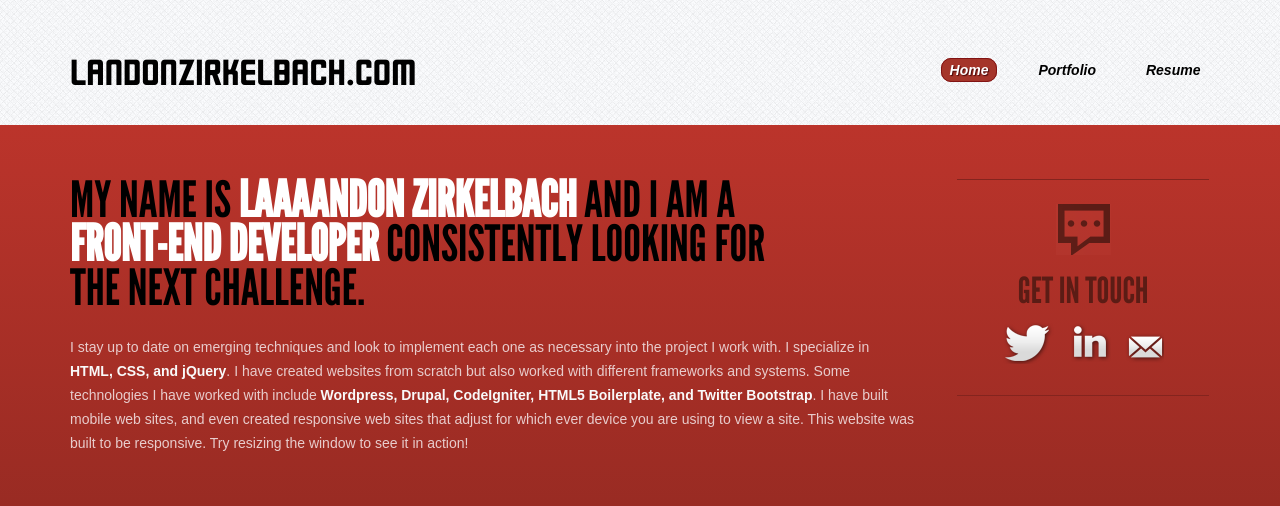
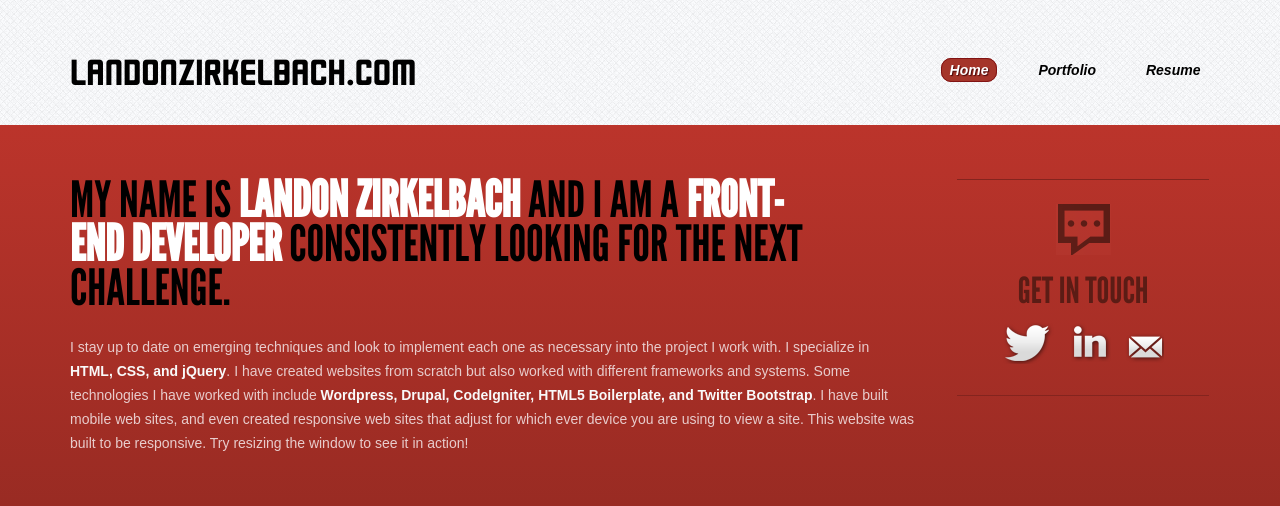
Before and after one commit to thelando618/1140portfolio, a PHP site: page / in a window 1280 px wide. Shown: the top 506 px of the page. Run offline with PHP 8.4, Linux system fonts and the light colour scheme; some libraries are stand-ins or nearby versions.

Commit message:
Undoing test.

```diff
--- a/index.php
+++ b/index.php
@@ -5,7 +5,7 @@ include 'includes/header.php';
 <div class="red-container home-container container">
 	<div class="row">
 		<div class="ninecol">
-			<h1 class="intro">My name is <strong>Laaaandon Zirkelbach</strong> and I am a <strong>Front-End Developer</strong> consistently looking for the next challenge.</h1>
+			<h1 class="intro">My name is <strong>Landon Zirkelbach</strong> and I am a <strong>Front-End Developer</strong> consistently looking for the next challenge.</h1>
 			<p class="intro-text">I stay up to date on emerging techniques and look to implement each one as necessary into the project I work with. I specialize in <strong>HTML,
 				CSS, and jQuery</strong>. I have created websites from scratch but also worked with different frameworks and systems. Some technologies I have worked
 				with include <strong>Wordpress, Drupal, CodeIgniter, HTML5 Boilerplate, and Twitter Bootstrap</strong>. I have built mobile web sites, and even created
```
